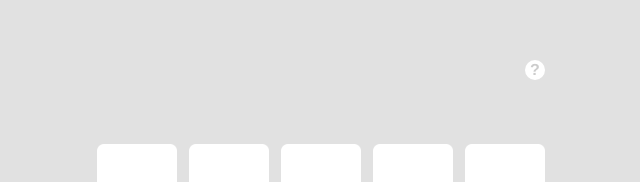
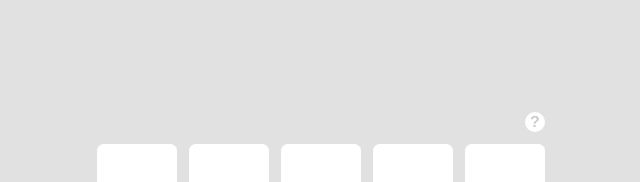
Before and after one commit to FlopieUtd/perudo, a React (Create React App) app: page / in a window 1280 px wide. Shown: the part 162-344 px from the top of the page, without its empty margins (319-959 px from the left). Built offline with nearby package versions, Linux system fonts and the light colour scheme.

Commit message:
apply flex end to explanation container

```diff
--- a/src/App/App.css
+++ b/src/App/App.css
@@ -76,6 +76,7 @@
 .explanation-container {
   display: flex;
   justify-content: flex-end;
+  align-items: flex-end;
   margin-bottom: 12px;
   min-height: 72px;
 }
```
